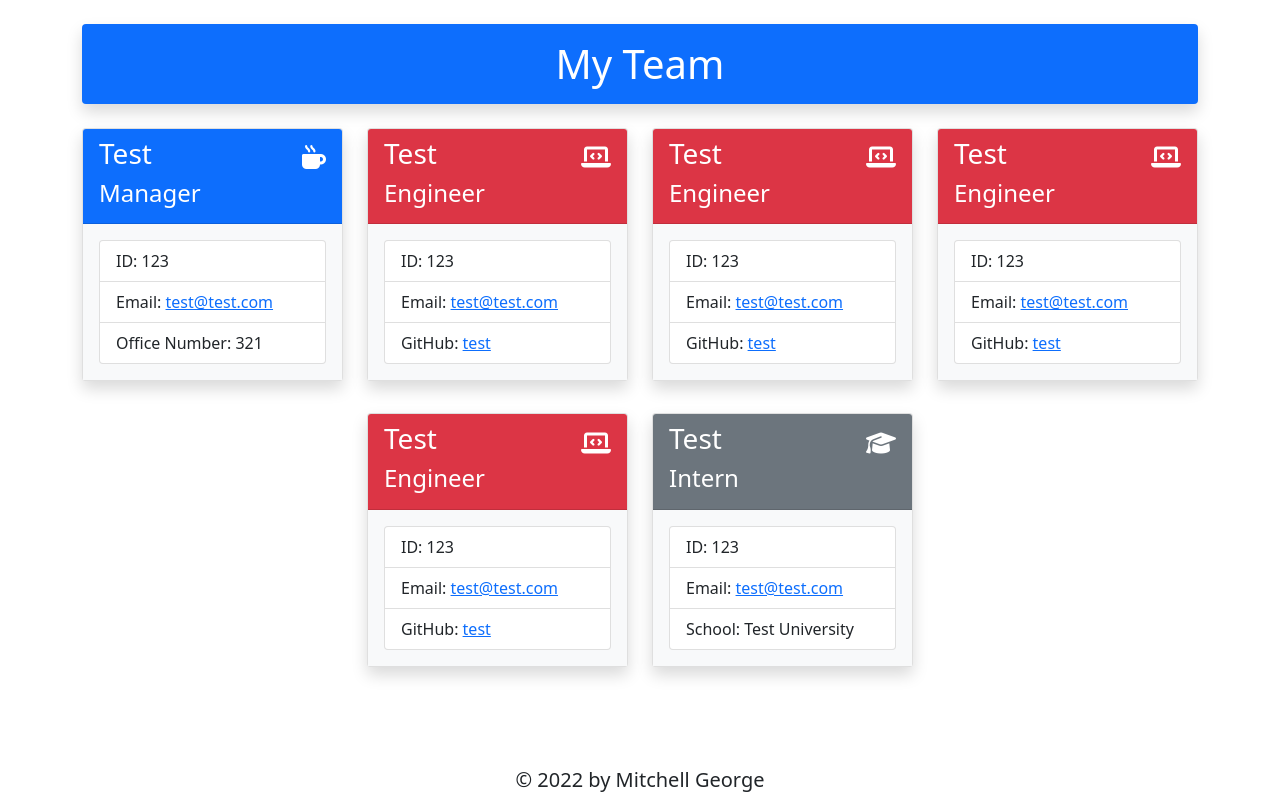
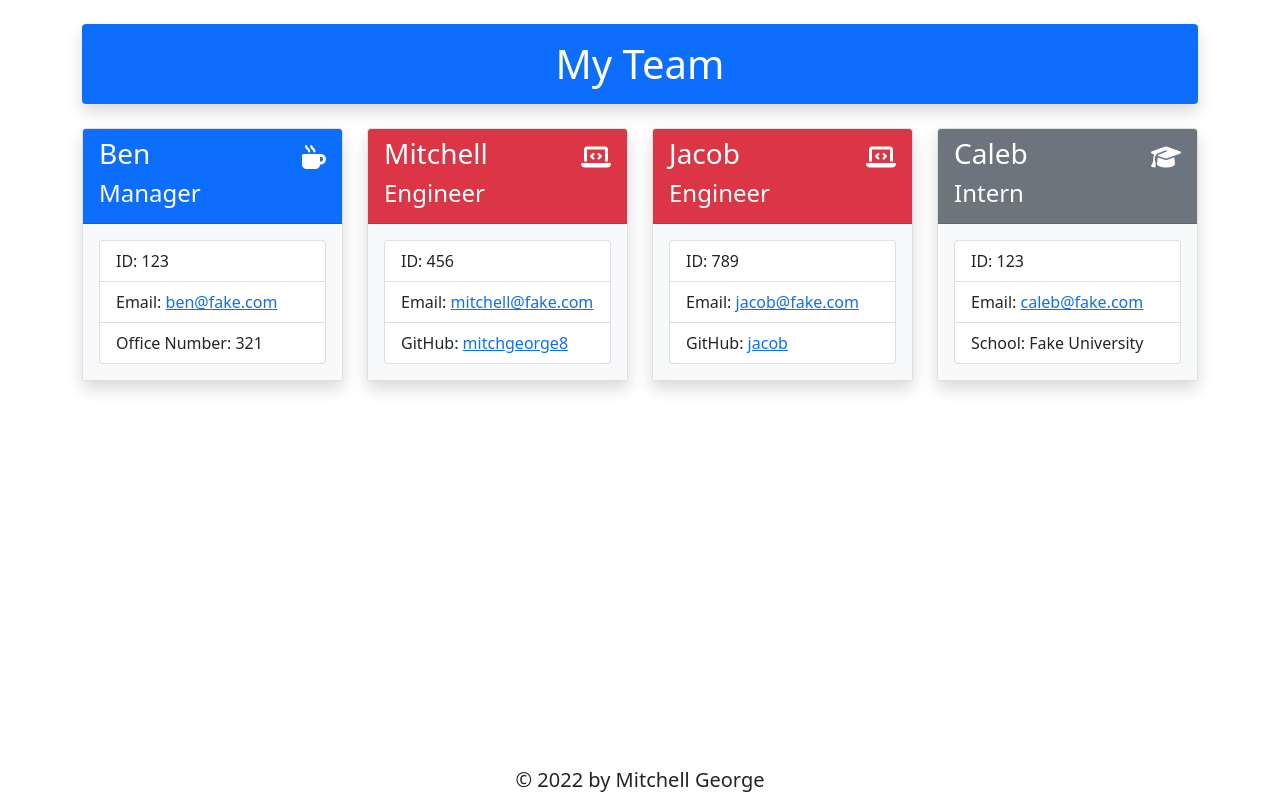
Before and after one commit to mitchgeorge8/team-profile-generator, a website: page dist/index.html in a window 1280 px wide. Drawn offline with nearby package versions, Linux system fonts and the light colour scheme.

Commit message:
Updated index.html example file

```diff
--- a/dist/index.html
+++ b/dist/index.html
@@ -22,7 +22,7 @@
             <div class="card my-3 shadow">
               <div class="card-header bg-primary text-white">
                 <div class="d-flex justify-content-between align-items-center">
-                  <h3 class="card-title">Test</h3>
+                  <h3 class="card-title">Ben</h3>
                   <i class="fa-solid fa-mug-hot fa-xl"></i>
                 </div>
                 <h4 class="card-title">Manager</h4>
@@ -31,7 +31,7 @@
                 <ul class="list-group">
                   <li class="list-group-item">ID: 123</li>
                   <li class="list-group-item">Email:
-                    <a href="mailto: test@test.com" target="_blank" rel="noopener noreferrer">test@test.com</a>
+                    <a href="mailto: ben@fake.com" target="_blank" rel="noopener noreferrer">ben@fake.com</a>
                   </li>
                   <li class="list-group-item">Office Number: 321</li>
                 </ul>
@@ -42,18 +42,18 @@
             <div class="card my-3 shadow">
               <div class="card-header bg-danger text-white">
                 <div class="d-flex justify-content-between align-items-center">
-                  <h3 class="card-title">Test</h3>
+                  <h3 class="card-title">Mitchell</h3>
                   <i class="fa-solid fa-laptop-code fa-xl"></i>
                 </div>
                 <h4 class="card-title">Engineer</h4>
               </div>
               <div class="card-body bg-light">
                 <ul class="list-group">
-                  <li class="list-group-item">ID: 123</li>
+                  <li class="list-group-item">ID: 456</li>
                   <li class="list-group-item">Email:
-                    <a href="mailto: test@test.com" target="_blank" rel="noopener noreferrer">test@test.com</a>
+                    <a href="mailto: mitchell@fake.com" target="_blank" rel="noopener noreferrer">mitchell@fake.com</a>
                   </li>
-                  <li class="list-group-item">GitHub: <a href="https://github.com/test" target="_blank" rel="noopener noreferrer">test</a></li>
+                  <li class="list-group-item">GitHub: <a href="https://github.com/mitchgeorge8" target="_blank" rel="noopener noreferrer">mitchgeorge8</a></li>
                 </ul>
               </div>
             </div>
@@ -62,58 +62,18 @@
             <div class="card my-3 shadow">
               <div class="card-header bg-danger text-white">
                 <div class="d-flex justify-content-between align-items-center">
-                  <h3 class="card-title">Test</h3>
+                  <h3 class="card-title">Jacob</h3>
                   <i class="fa-solid fa-laptop-code fa-xl"></i>
                 </div>
                 <h4 class="card-title">Engineer</h4>
               </div>
               <div class="card-body bg-light">
                 <ul class="list-group">
-                  <li class="list-group-item">ID: 123</li>
+                  <li class="list-group-item">ID: 789</li>
                   <li class="list-group-item">Email:
-                    <a href="mailto: test@test.com" target="_blank" rel="noopener noreferrer">test@test.com</a>
+                    <a href="mailto: jacob@fake.com" target="_blank" rel="noopener noreferrer">jacob@fake.com</a>
                   </li>
-                  <li class="list-group-item">GitHub: <a href="https://github.com/test" target="_blank" rel="noopener noreferrer">test</a></li>
-                </ul>
-              </div>
-            </div>
-          </div>
-          <div class="col-sm-12 col-md-6 col-lg-4 col-xl-3">
-            <div class="card my-3 shadow">
-              <div class="card-header bg-danger text-white">
-                <div class="d-flex justify-content-between align-items-center">
-                  <h3 class="card-title">Test</h3>
-                  <i class="fa-solid fa-laptop-code fa-xl"></i>
-                </div>
-                <h4 class="card-title">Engineer</h4>
-              </div>
-              <div class="card-body bg-light">
-                <ul class="list-group">
-                  <li class="list-group-item">ID: 123</li>
-                  <li class="list-group-item">Email:
-                    <a href="mailto: test@test.com" target="_blank" rel="noopener noreferrer">test@test.com</a>
-                  </li>
-                  <li class="list-group-item">GitHub: <a href="https://github.com/test" target="_blank" rel="noopener noreferrer">test</a></li>
-                </ul>
-              </div>
-            </div>
-          </div>
-          <div class="col-sm-12 col-md-6 col-lg-4 col-xl-3">
-            <div class="card my-3 shadow">
-              <div class="card-header bg-danger text-white">
-                <div class="d-flex justify-content-between align-items-center">
-                  <h3 class="card-title">Test</h3>
-                  <i class="fa-solid fa-laptop-code fa-xl"></i>
-                </div>
-                <h4 class="card-title">Engineer</h4>
-              </div>
-              <div class="card-body bg-light">
-                <ul class="list-group">
-                  <li class="list-group-item">ID: 123</li>
-                  <li class="list-group-item">Email:
-                    <a href="mailto: test@test.com" target="_blank" rel="noopener noreferrer">test@test.com</a>
-                  </li>
-                  <li class="list-group-item">GitHub: <a href="https://github.com/test" target="_blank" rel="noopener noreferrer">test</a></li>
+                  <li class="list-group-item">GitHub: <a href="https://github.com/jacob" target="_blank" rel="noopener noreferrer">jacob</a></li>
                 </ul>
               </div>
             </div>
@@ -122,7 +82,7 @@
             <div class="card my-3 shadow">
               <div class="card-header bg-secondary text-white">
                 <div class="d-flex justify-content-between align-items-center">
-                  <h3 class="card-title">Test</h3>
+                  <h3 class="card-title">Caleb</h3>
                   <i class="fa-solid fa-graduation-cap fa-xl"></i>
                 </div>
                 <h4 class="card-title">Intern</h4>
@@ -131,9 +91,9 @@
                 <ul class="list-group">
                   <li class="list-group-item">ID: 123</li>
                   <li class="list-group-item">Email:
-                    <a href="mailto: test@test.com" target="_blank" rel="noopener noreferrer">test@test.com</a>
+                    <a href="mailto: caleb@fake.com" target="_blank" rel="noopener noreferrer">caleb@fake.com</a>
                   </li>
-                  <li class="list-group-item">School: Test University</li>
+                  <li class="list-group-item">School: Fake University</li>
                 </ul>
               </div>
             </div>
```
